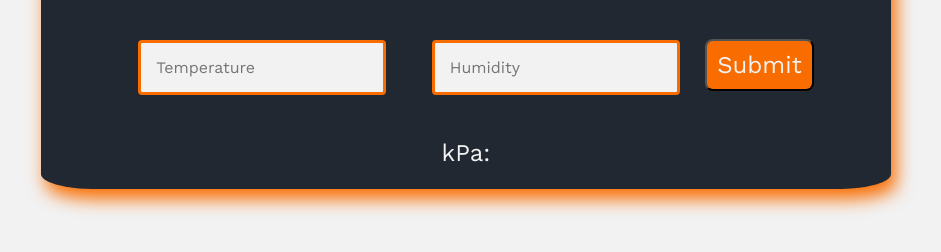
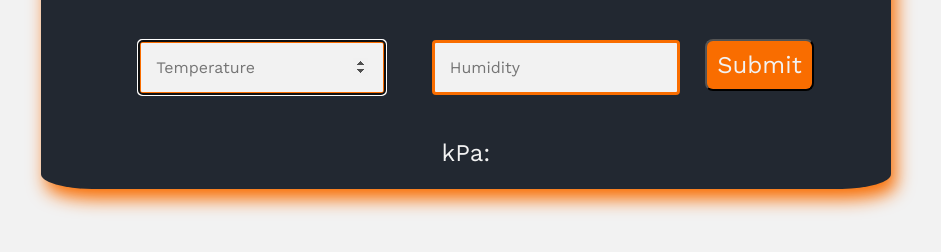
Before and after one commit to jwatkins26/vapor_pressure, a plain HTML site: page index.html in a window 1280 px wide. Shown: the part 344-596 px from the top of the page, without its empty margins (174-1115 px from the left). Drawn offline with nearby package versions, Linux system fonts and the light colour scheme.

Commit message:
Added Focus

```diff
--- a/index.html
+++ b/index.html
@@ -20,7 +20,7 @@
                 <h1>VPD Calculator</h1>
             </div>
 
-            <input id="temp" placeholder="Temperature" type="number"> <input id="hum" placeholder="Humidity" type="number">
+            <input id="temp" placeholder="Temperature" type="number" autofocus required> <input id="hum" placeholder="Humidity" type="number" required>
             <button class="btn" type="submit" onclick="showTemp()">Submit</button>
             <div class="output title">
                <p> kPa: <output id="output"></output></p>
```
